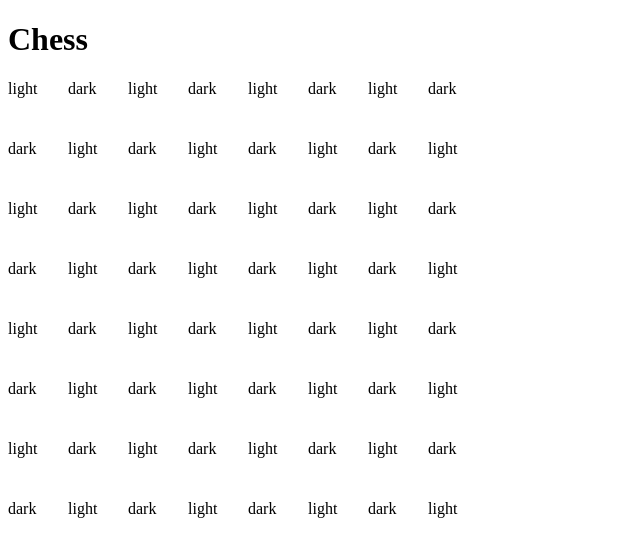
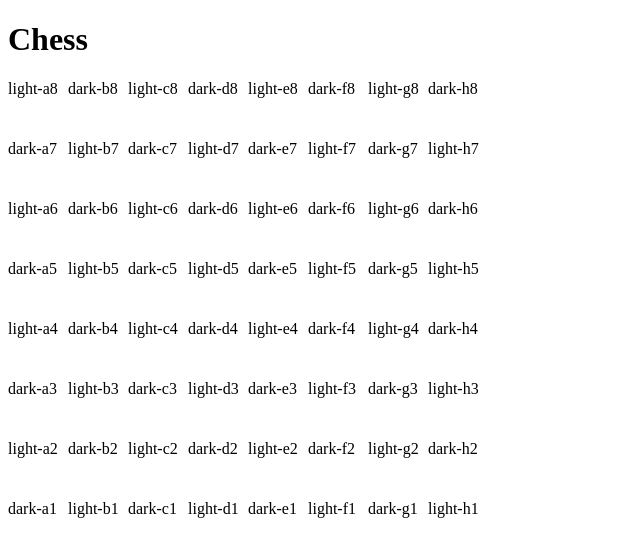
Before and after one commit to Vladimir-Stoikov/chess-app, a React (Vite) app: page / in a window 1280 px wide. Shown: the top 556 px of the page, without its empty margins (0-640 px from the left). Built offline with nearby package versions, Linux system fonts and the light colour scheme.

Commit message:
feat: generate board coordinates

```diff
--- a/src/features/chess/components/ChessBoard.tsx
+++ b/src/features/chess/components/ChessBoard.tsx
@@ -10,6 +10,7 @@ const Board = styled.div`
 
 const ChessBoard = () => {
   const squares = Array.from({ length: 64 });
+  const files = ['a', 'b', 'c', 'd', 'e', 'f', 'g', 'h'];
 
   return (
     <Board>
@@ -17,8 +18,10 @@ const ChessBoard = () => {
         const row = Math.floor(index / 8);
         const column = index % 8;
         const isLight = (row + column) % 2 === 0;
+        const file = files[column];
+        const rank = 8 - row;
 
-        return <ChessSquare key={index} isLight={isLight} />;
+        return <ChessSquare key={index} isLight={isLight} rank={rank} file={file} />;
       })}
     </Board>
   );
--- a/src/features/chess/components/ChessSquare.tsx
+++ b/src/features/chess/components/ChessSquare.tsx
@@ -1,9 +1,16 @@
 interface ChessSquareProps {
   isLight: boolean;
+  file: string;
+  rank: number;
 }
 
-const ChessSquare = ({ isLight }: ChessSquareProps) => {
-  return <div>{isLight ? 'light' : 'dark'}</div>;
+const ChessSquare = ({ isLight, file, rank }: ChessSquareProps) => {
+  return (
+    <div>
+      {isLight ? 'light' : 'dark'}-{file}
+      {rank}
+    </div>
+  );
 };
 
 export default ChessSquare;
```
